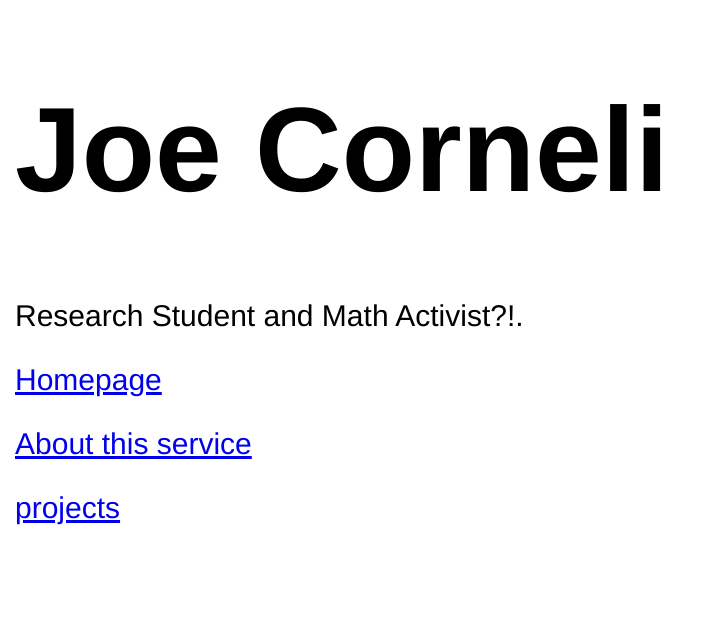
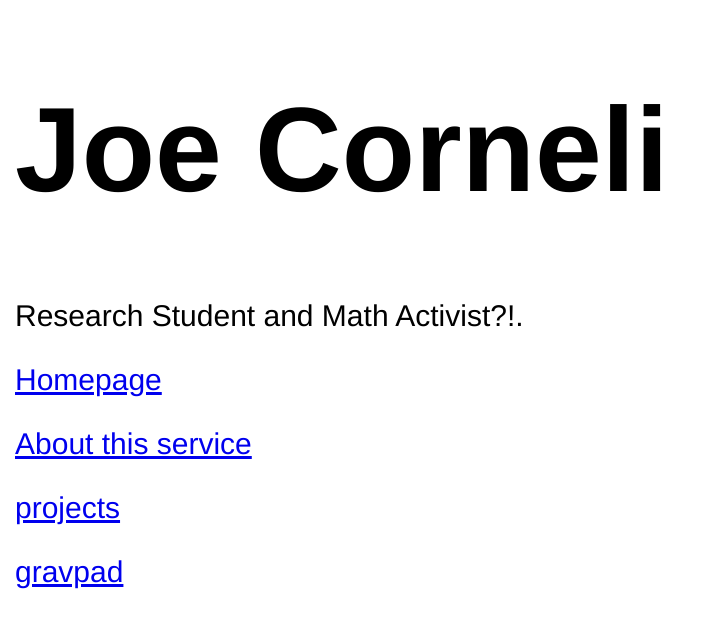
Before and after one commit to holtzermann17/holtzermann17.github.com, a plain HTML site: page index.html in a window 1280 px wide. Shown: the whole page, without its empty margins (0-709 px from the left). Drawn offline with Linux system fonts and the light colour scheme.

Commit message:
link directly to /pad page

```diff
--- a/index.html
+++ b/index.html
@@ -19,6 +19,7 @@
 <p><a href="http://metameso.org/~joe">Homepage</a></p>
 <p><a href="http://github.com/blog/272-github-pages">About this service</a></p>
 <p><a href="/projects">projects</a>
+<p><a href="http://holtzermann17.github.com/pad/">gravpad</a>
 </p>
 
 </body>
```
